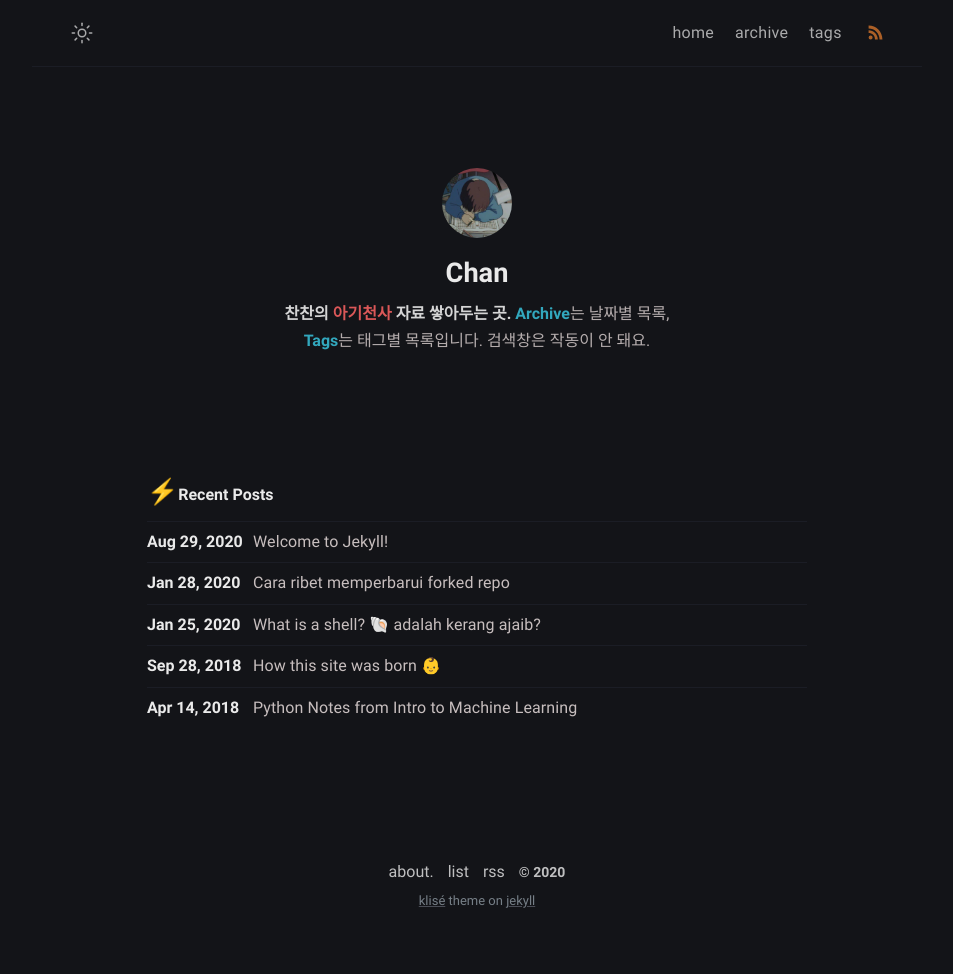
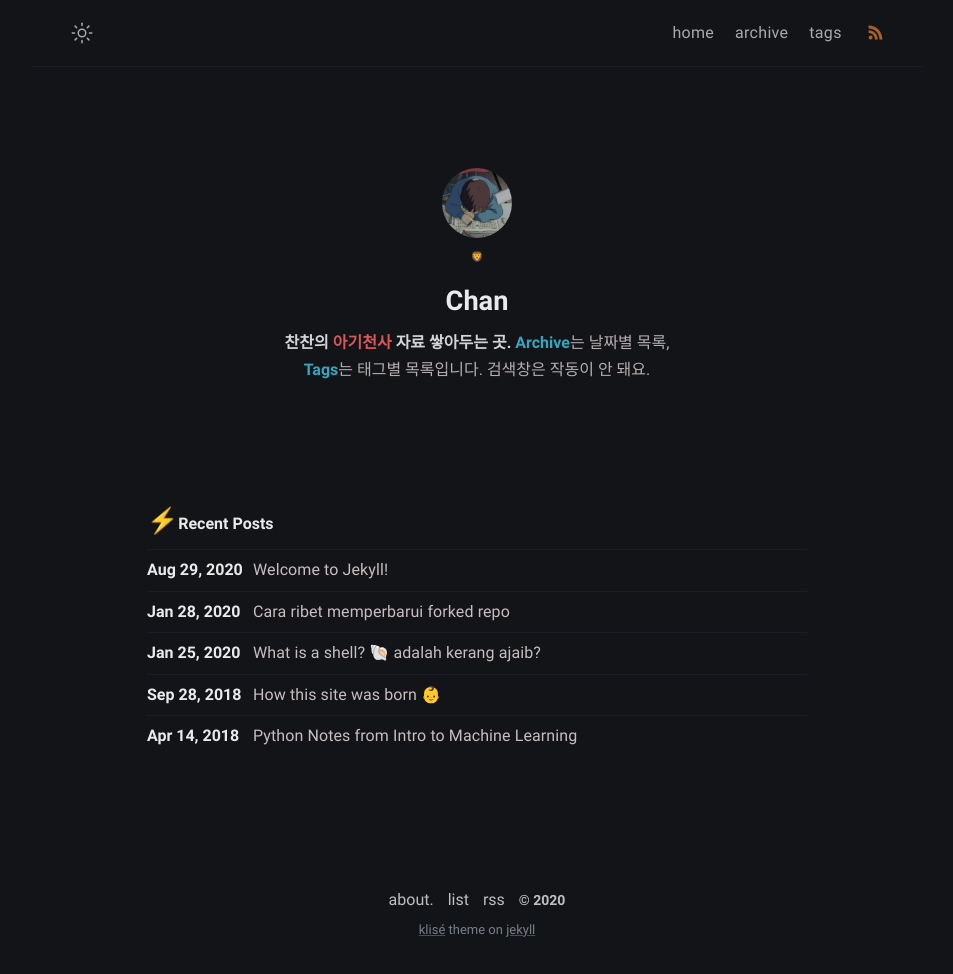
Before and after one commit to iwdstry/yeieje, a Jekyll site: the page built from index.md, in a window 1280 px wide. Shown: the whole page, without its empty margins (163-1116 px from the left). Built offline with Jekyll 4.4.1, drawn with Linux system fonts in a browser that asks for light colours; before the commit the page ends 945 px from its top, so only the background shows below that.

Commit message:
Create _config.yml

```diff
--- a/_config.yml
+++ b/_config.yml
@@ -9,7 +9,7 @@ mode: dark # default theme "dark" | "light"
 
 # Profile settings
 author:
-  name: Chan # author name
+  name: <p style="font-size:10px">&#129409;</p>Chan # author name
   bio:  <b>찬찬의 <font color="#F15F5F">아기천사</font color> 자료 쌓아두는 곳. <font color="#36B8CF">Archive</font color></b>는 날짜별 목록, <b><font color="#36B8CF">Tags</font color></b>는 태그별 목록입니다. 검색창은 작동이 안 돼요. # tell to the world
   username: yeieje # general username
   github: github_yeieje # github username
```
